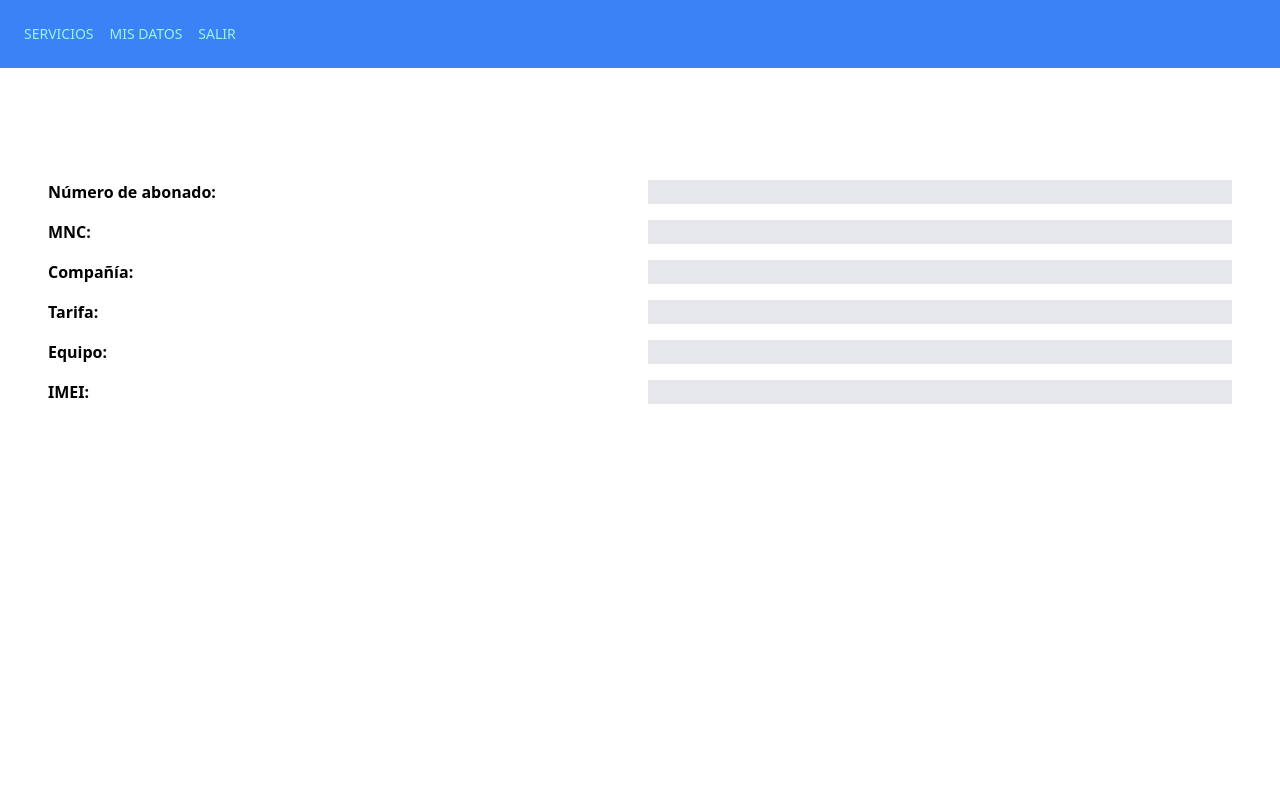
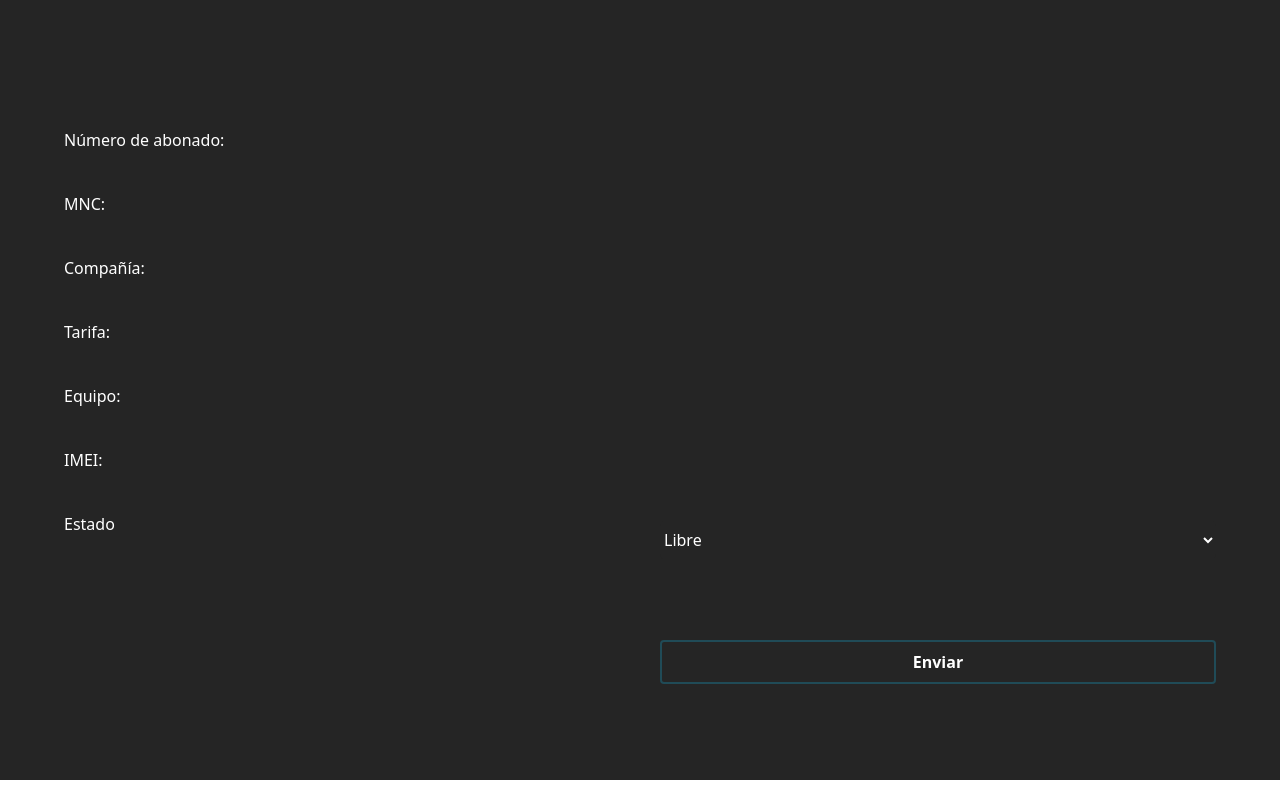
Before and after one commit to dfloresc16/RedesInteligentes, an Angular app in the folder MSCF/MSC-APP/: page /hlr in a window 1280 px wide. Built offline with nearby package versions, Linux system fonts and the light colour scheme.

Commit message:
Modificación home-page.component.html

```diff
--- a/MSCF/MSC-APP/src/app/msc/pages/home-page/home-page.component.html
+++ b/MSCF/MSC-APP/src/app/msc/pages/home-page/home-page.component.html
@@ -1,47 +1,38 @@
+<!-- Etiqueta de Navegacion -->
+<main class=" bg-mybg">
 
-     <!-- Etiqueta de Navegacion -->
-     <nav class="flex  items-center justify-between flex-wrap bg-blue-500 p-6">
-      <div class="block lg:hidden">
-          <button class="flex items-center px-3 py-2 border rounded text-teal-200 border-teal-400 hover:text-white hover:border-white">
-              <svg class="fill-current h-3 w-3" viewBox="0 0 20 20" xmlns="http://www.w3.org/2000/svg"><title>Menu</title><path d="M0 3h20v2H0V3zm0 6h20v2H0V9zm0 6h20v2H0v-2z"/></svg>
-          </button>
-      </div>
-      <div class=" w-full block flex-grow lg:flex lg:items-center lg:w-auto">
-          <div class="text-sm lg:flex-grow">
-              <a href="#responsive-header" class="block mt-4 lg:inline-block lg:mt-0 text-teal-200 hover:text-white mr-4">
-                  SERVICIOS
-              </a>
-              <a href="#responsive-header" class="block mt-4 lg:inline-block lg:mt-0 text-teal-200 hover:text-white mr-4">
-                  MIS DATOS
-              </a>
-              <a href="#responsive-header" class="block mt-4 lg:inline-block lg:mt-0 text-teal-200 hover:text-white">
-                  SALIR
-              </a>
-          </div>
-          <div class="ml-auto">
-          </div>
-      </div>
-  </nav>
+  <p class="p-8  font-bold text-5xl ... text-white"> {{idUsuario}} </p>
 
-  <p class="p-8 text-5xl ..."> {{idUsuario}} </p>
+  <div class=" p-16 grid grid-cols-2 gap-10 ">
+    <div class="text-white">Número de abonado:</div>
+    <label class="text-white p-2 block">{{numAbonado}}</label>
 
+    <div class="text-white">MNC:</div>
+    <label class="text-white p-2 block">{{mnc}}</label>
 
-      <div class="m-8 grid grid-cols-2 gap-4 p-4">
-          <div class="font-bold">Número de abonado:</div>
-          <label class="bg-gray-200 p-2 block">{{numAbonado}}</label>
+    <div class="text-white">Compañía:</div>
+    <label class="text-white p-2 block">{{mnc}}</label>
 
-          <div class="font-bold">MNC:</div>
-          <label class="bg-gray-200 p-2 block">{{mnc}}</label>
+    <div class="text-white">Tarifa:</div>
+    <label class="text-white p-2 block">{{tipoPlan}}</label>
 
-          <div class="font-bold">Compañía:</div>
-          <label class="bg-gray-200 p-2 block">{{mnc}}</label>
+    <div class="text-white">Equipo:</div>
+    <label class="text-white p-2 block">{{idEquipo}}</label>
 
-          <div class="font-bold">Tarifa:</div>
-          <label class="bg-gray-200 p-2 block">{{tipoPlan}}</label>
+    <div class="text-white">IMEI:</div>
+    <label class="text-white p-2 block">{{imei}}</label>
 
-          <div class="font-bold">Equipo:</div>
-          <label class="bg-gray-200 p-2 block">{{idEquipo}}</label>
+    <label class="text-white"> Estado </label>
+    <select id="estado" class="bg-mybg  text-white w-full rounded-md  h-10 my-2">
+      <option value="90">Libre</option>
+      <option value="20"> Bloqueado</option>
+    </select>
+    <p> </p>
+    <div> <button
+        class="my-8 bg-transparent hover:bg-primary text-white font-semibold hover:text-white py-2 px-4  border-2 border-primary hover:border-transparent rounded w-full">
+        Enviar
+      </button>
+    </div>
+  </div>
 
-          <div class="font-bold">IMEI:</div>
-          <label class="bg-gray-200 p-2 block">{{imei}}</label>
-      </div>
+</main>
```
